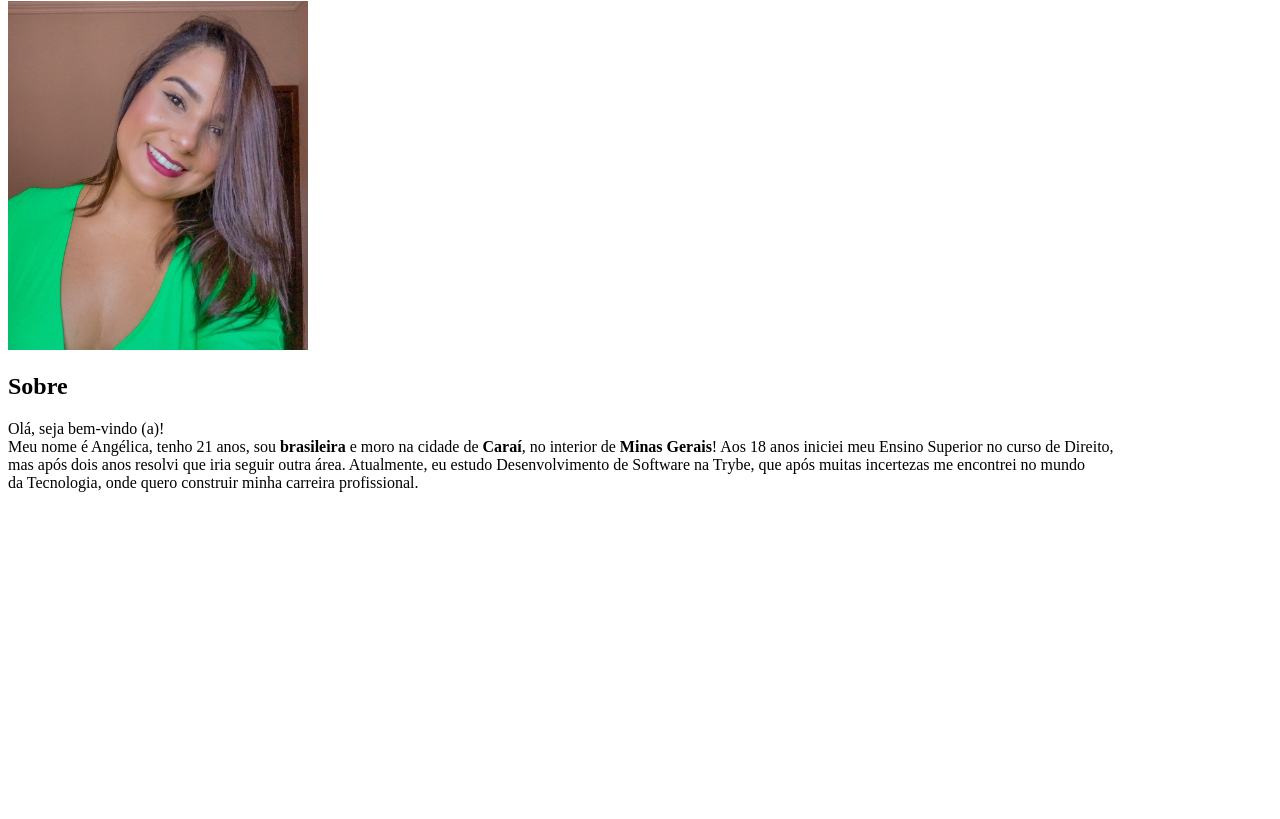
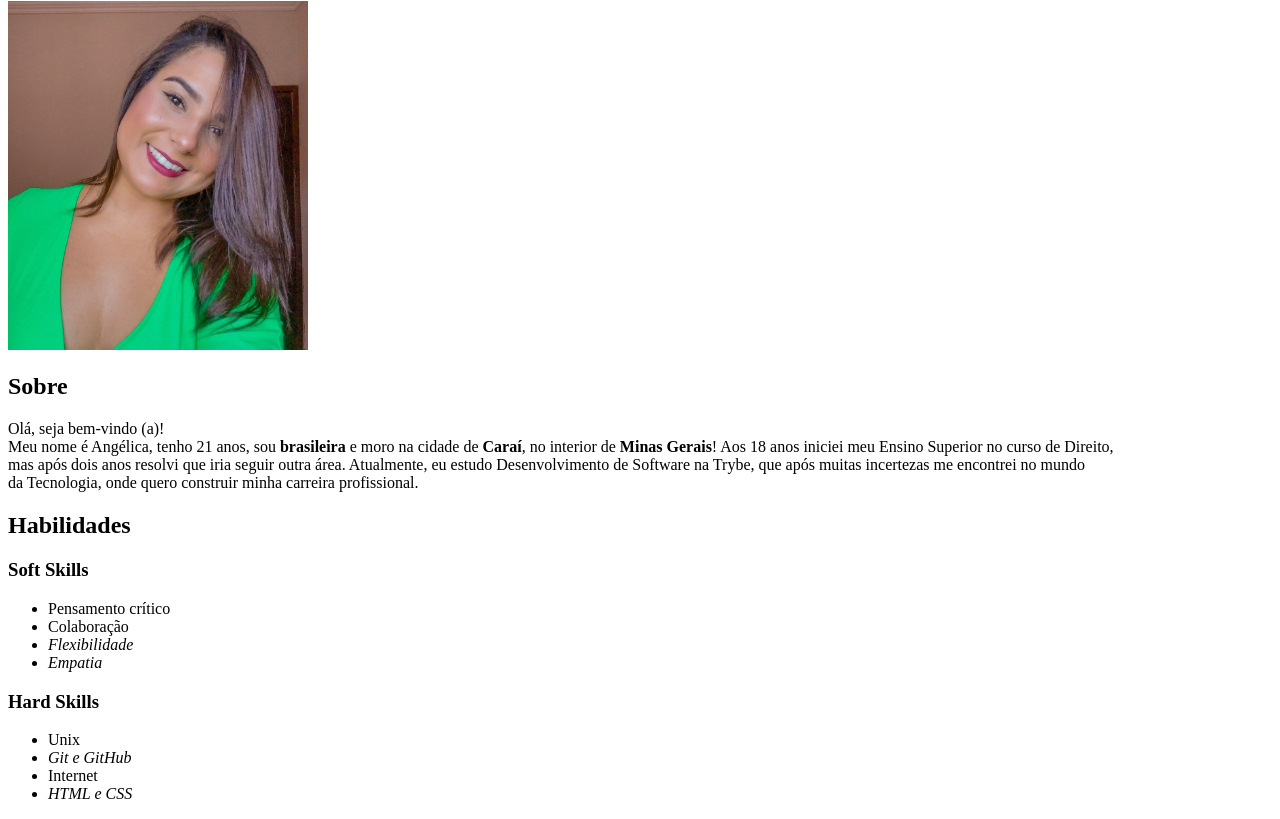
Before and after one commit to angelicapedroso/angelicapedroso.github.io, a plain HTML site: page portfolio.html in a window 1280 px wide. Shown: the part 79-898 px from the top of the page. Before the commit the page ends 800 px from the top, so only its background shows below. Drawn offline with Linux system fonts and the light colour scheme.

Commit message:
Adiciona habilidades

```diff
--- a/portfolio.html
+++ b/portfolio.html
@@ -14,6 +14,24 @@
             de Software na Trybe, que após muitas incertezas me encontrei no mundo <br> da Tecnologia, onde
             quero construir minha carreira profissional. </p>
 
+            <h2>Habilidades</h3>
+                <h3>Soft Skills</h3>
+                <ul>
+                    <li>Pensamento crítico</li>
+                    <li>Colaboração</li>
+                    <li><em>Flexibilidade</em></li>
+                    <li><em>Empatia</em></li>
+                </ul>
+
+                <h3>Hard Skills</h3>
+                <ul>
+                   <li>Unix</li>
+                   <li><em>Git e GitHub</em></li>
+                   <li>Internet</li>
+                   <li><em>HTML e CSS</em></li>
+               </ul>
+
+
 
 
 
```
